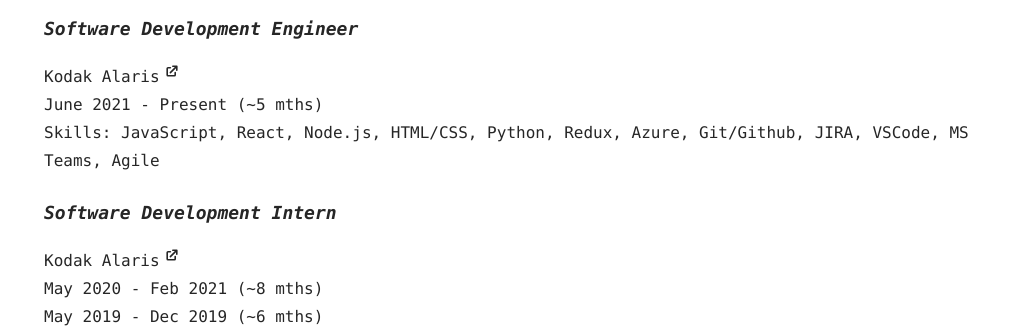
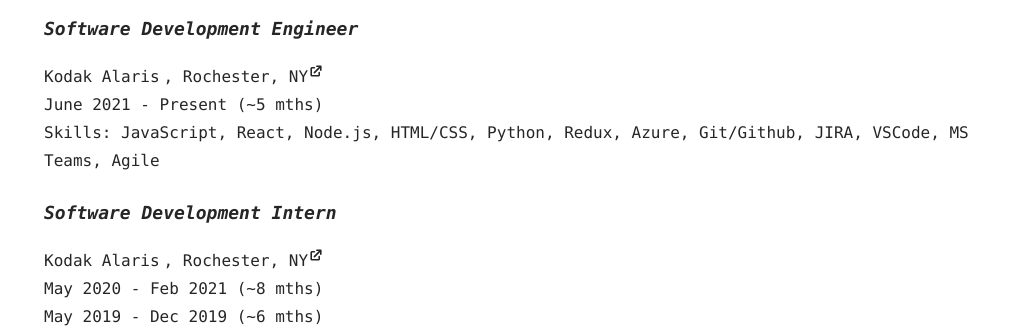
Before and after one commit to DevinKott/website-m9, a React (Create React App) app: page / in a window 1280 px wide. Shown: the part 443-771 px from the top of the page, without its empty margins (128-1151 px from the left). Built offline with nearby package versions, Linux system fonts and the light colour scheme.

Commit message:
Add locations to work experience

```diff
--- a/src/App.js
+++ b/src/App.js
@@ -80,6 +80,7 @@
                 <Experience
                     jobTitle={'Software Development Engineer'}
                     companyName={'Kodak Alaris'}
+                    location={'Rochester, NY'}
                     link={'https://www.kodakalaris.com/'}
                     dates={
                         [
@@ -95,6 +96,7 @@
                 <Experience
                     jobTitle={'Software Development Intern'}
                     companyName={'Kodak Alaris'}
+                    location={'Rochester, NY'}
                     link={'https://www.kodakalaris.com/'}
                     dates={
                         [
@@ -114,6 +116,7 @@
                 <Experience
                     jobTitle={'Software Engineer Intern'}
                     companyName={'Xerox'}
+                    location={'Rochester, NY'}
                     link={'https://www.xerox.com/en-us'}
                     dates={
                         [
--- a/src/components/Experience.js
+++ b/src/components/Experience.js
@@ -7,7 +7,8 @@
         companyName = 'Some company',
         skills = [],
         dates = [],
-        link = 'https://www.google.com/'
+        link = 'https://www.google.com/',
+        location = ''
     } = props;
 
     return (
@@ -21,6 +22,12 @@
                 >
                     {companyName}
                 </span>
+                {
+                    location.length > 0 &&
+                    <span>
+                        , {location}
+                    </span>
+                }
                 <a
                     href={link}
                     target="_blank"
@@ -29,6 +36,7 @@
                 >
                     <HiExternalLink/>
                 </a>
+
             </div>
             {
                 dates && Array.isArray(dates) && dates.length && dates.map(
```
